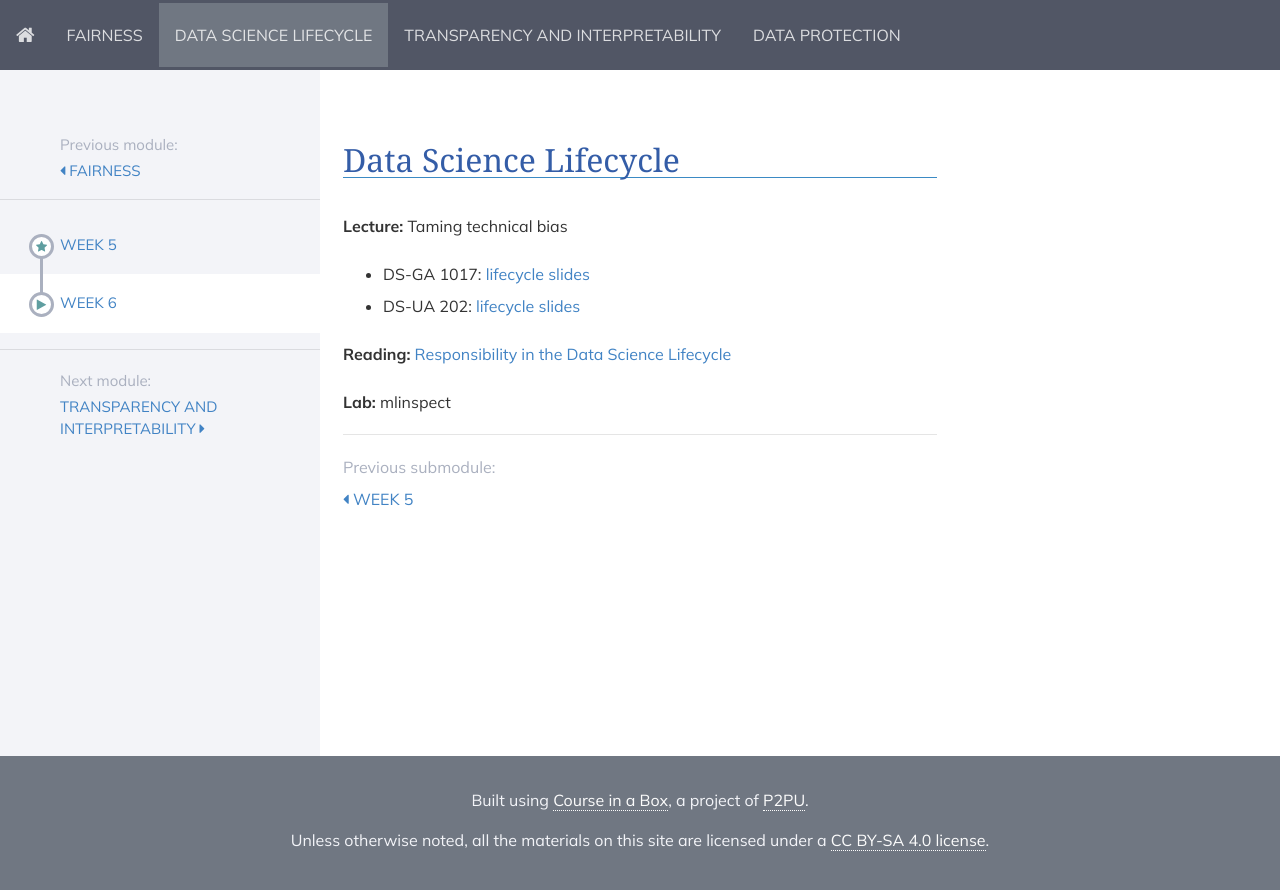
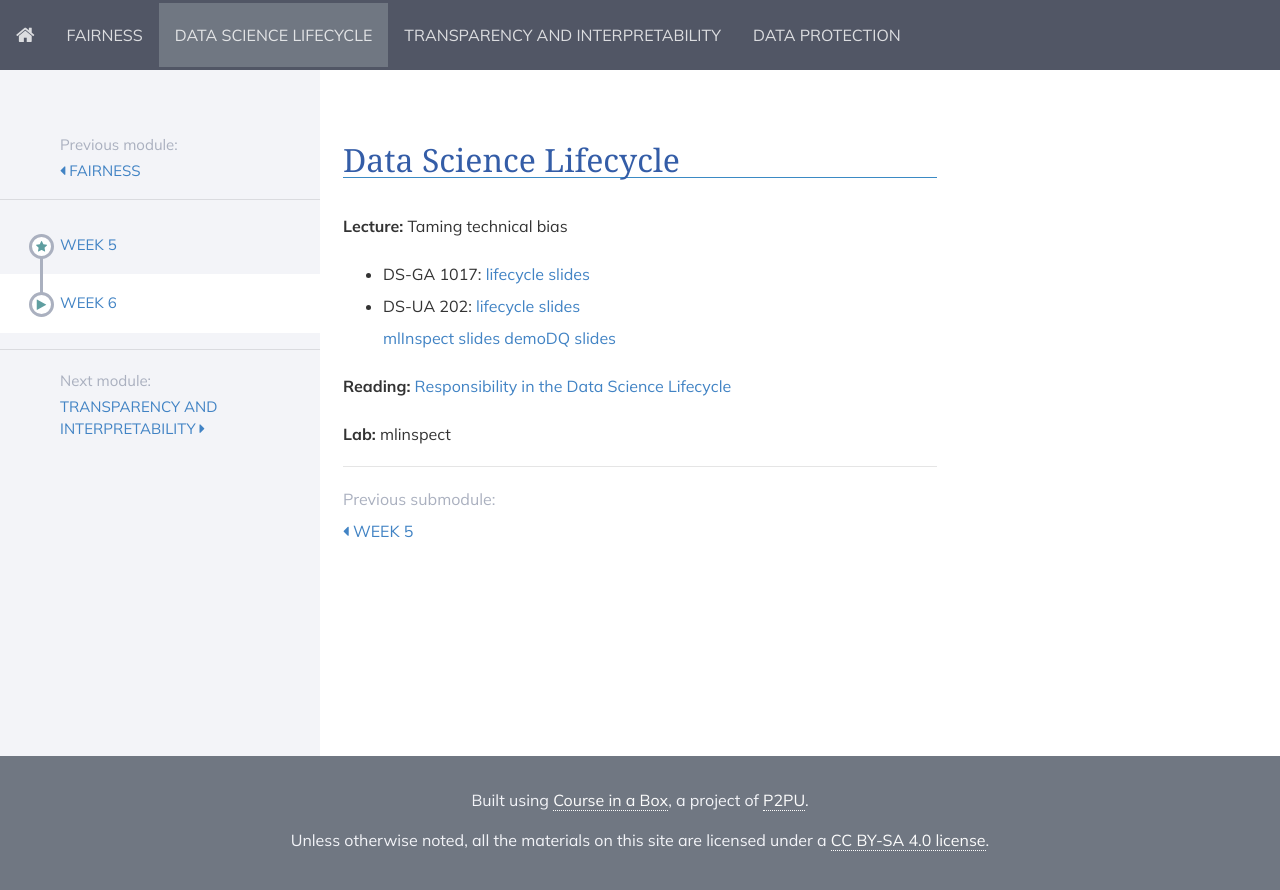
Before and after one commit to DataResponsibly/rds24, a Jekyll site: the page built from modules/data_science_lifecycle/_posts/2000-01-03-week6.md, in a window 1280 px wide. Shown: the top 890 px of the page. Built offline with Jekyll 4.4.1, drawn with Linux system fonts in a browser that asks for light colours; nearby versions of some CDN libraries.

Commit message:
Update 2000-01-03-week6.md

```diff
--- a/modules/data_science_lifecycle/_posts/2000-01-03-week6.md
+++ b/modules/data_science_lifecycle/_posts/2000-01-03-week6.md
@@ -9,7 +9,7 @@ title: Week 6
 <!-- * DS-UA 202: [lifecycle slides]()(../../../assets/5_6_lifecycle_202.pdf) -->
 * DS-GA 1017: [lifecycle slides](../../../assets/5_6_Lifecycle_1017.pdf)
 * DS-UA 202: [lifecycle slides](../../../assets/5_6_Lifecycle_202.pdf)
-<!-- [mlInspect slides](../../../assets/mlinspect.pdf) [demoDQ slides](../../../assets/demodq.pdf) -->
+[mlInspect slides](../../../assets/mlinspect_2024.pdf) [demoDQ slides](../../../assets/demodq_2024.pdf)
 
 **Reading:**  [Responsibility in the Data Science Lifecycle](../../../assets/lifecycle_reader_2024.pdf)
 
```
